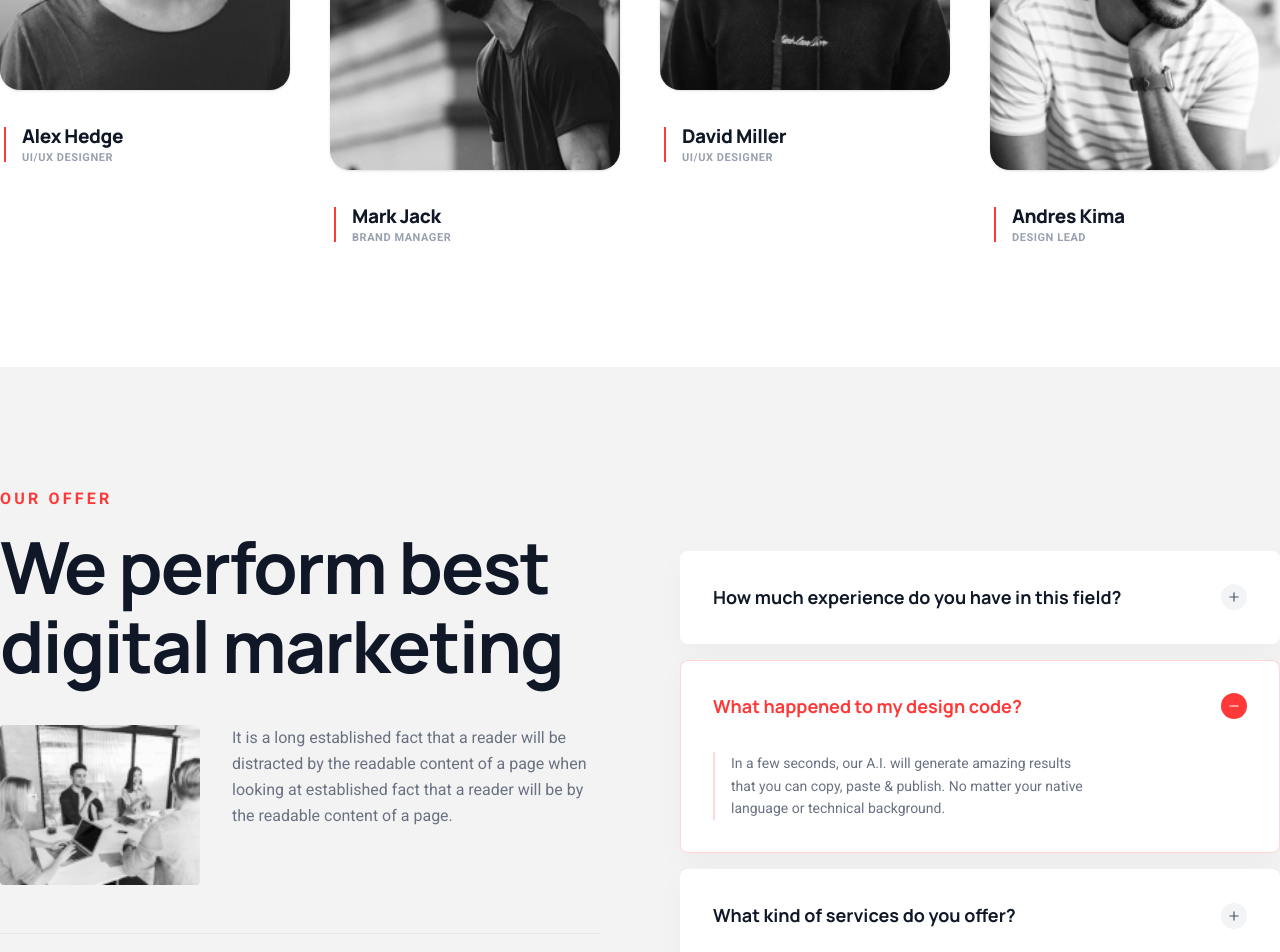
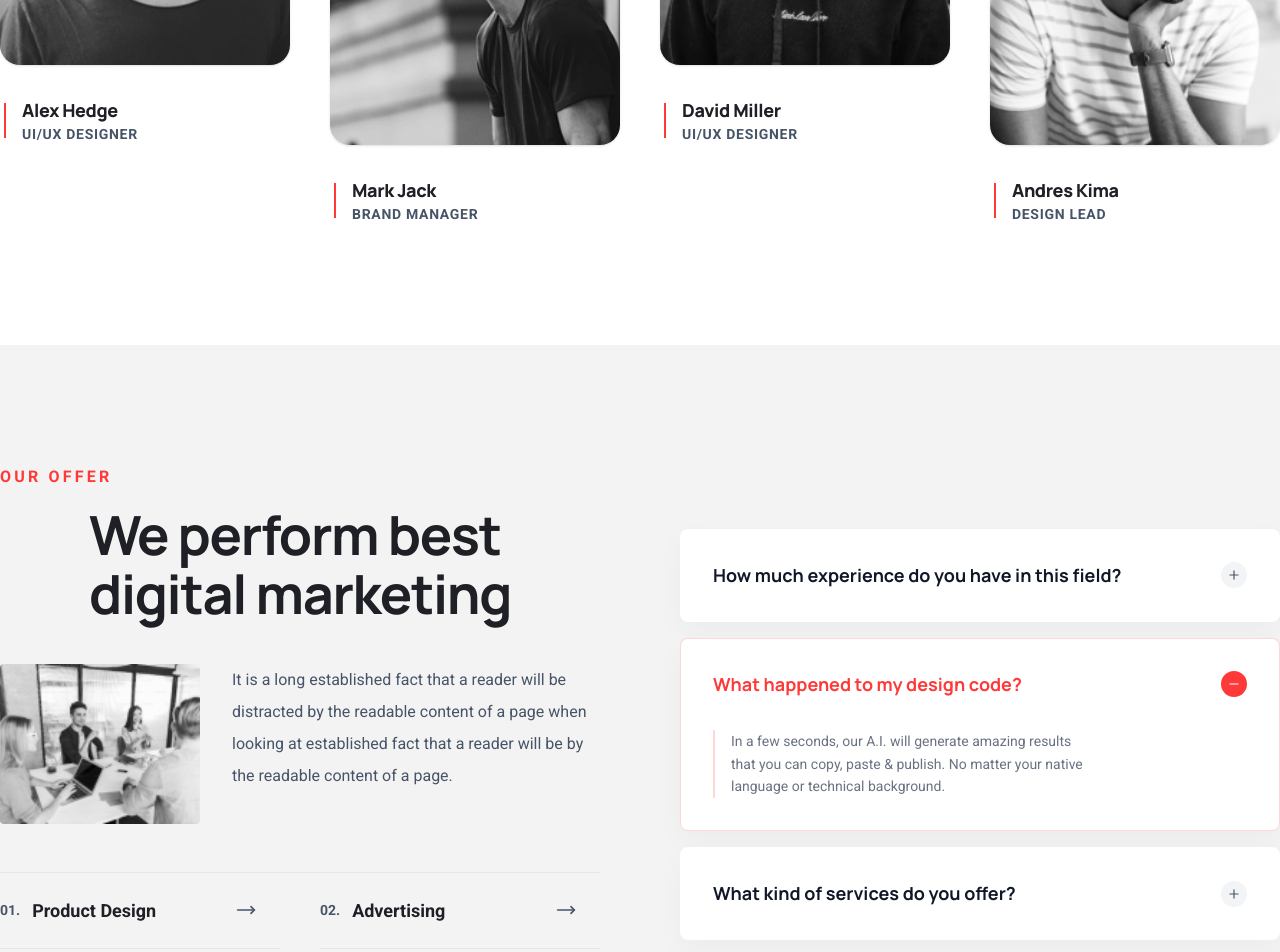
Before and after one commit to mahmudulkarim420/biliard-frontend, a React (Vite) app: page / in a window 1280 px wide. Shown: the part 7280-8232 px from the top of the page. Built offline with nearby package versions, Linux system fonts and the light colour scheme.

Commit message:
modified:   src/pages/HomePage/Sections/MarketingSection.tsx         modified:   src/pages/HomePage/Sections/Team.tsx

```diff
--- a/src/pages/HomePage/Sections/MarketingSection.tsx
+++ b/src/pages/HomePage/Sections/MarketingSection.tsx
@@ -65,7 +65,7 @@ const MarketingSection = () => {
             OUR OFFER
           </span>
 
-          <h2 className="text-[36px] md:text-5xl lg:text-6xl xl:text-[72px] 2xl:text-[80px] font-bold text-gray-900 leading-[1.1] mb-8 md:mb-10 tracking-tight">
+          <h2 className="max-w-[200px] text-[20px] md:max-w-[300px] md:text-[30px] lg:max-w-[400px] lg:text-[40px] xl:max-w-[510px] xl:text-[54px] mx-auto font-bold text-title leading-[1.1] mb-8 md:mb-10 tracking-tight">
             We perform best <br className="hidden xl:block" /> digital marketing
           </h2>
 
@@ -80,7 +80,7 @@ const MarketingSection = () => {
                 className="grayscale object-cover w-full h-40 md:h-32 xl:h-40"
               />
             </div>
-            <p className="text-gray-500 text-[14px] md:text-sm xl:text-[16px] leading-relaxed text-center md:text-left">
+            <p className="text-desc text-[14px] md:text-sm xl:text-[16px] leading-[2] text-center md:text-left">
               It is a long established fact that a reader will be distracted by the readable content of a page when looking at established fact that a reader will be by the readable content of a page.
             </p>
           </div>
@@ -97,12 +97,12 @@ const MarketingSection = () => {
                 className="flex items-center justify-between py-5 xl:py-6 pr-6 border-b border-gray-200 group cursor-pointer"
               >
                 <div className="flex items-center gap-3">
-                  <span className="text-[12px] xl:text-[14px] font-bold text-gray-400">{service.id}.</span>
-                  <span className="text-[15px] xl:text-[18px] font-bold text-gray-900 group-hover:text-brand transition-colors">
+                  <span className="text-[12px] xl:text-[14px] font-bold text-desc">{service.id}.</span>
+                  <span className="text-[15px] xl:text-[18px] font-bold text-title group-hover:text-brand transition-colors">
                     {service.title}
                   </span>
                 </div>
-                <MoveRight className="w-4 h-4 xl:w-5 xl:h-5 text-gray-400 group-hover:text-brand group-hover:translate-x-1 transition-all" />
+                <MoveRight className="w-4 h-4 xl:w-5 xl:h-5 text-desc group-hover:text-brand group-hover:translate-x-1 transition-all" />
               </motion.div>
             ))}
           </div>
--- a/src/pages/HomePage/Sections/Team.tsx
+++ b/src/pages/HomePage/Sections/Team.tsx
@@ -36,7 +36,7 @@ const Team = () => {
           <p className="mb-4 text-[11px] md:text-[12px] xl:text-[14px] font-bold uppercase tracking-[0.2em] text-brand">
             OUR TEAM
           </p>
-          <h2 className="text-[36px] md:text-5xl lg:text-[56px] xl:text-[64px] 2xl:text-[72px] font-bold leading-tight text-gray-900 tracking-tight">
+          <h2 className="max-w-[200px] text-[20px] md:max-w-[300px] md:text-[30px] lg:max-w-[400px] lg:text-[40px] xl:max-w-[510px] xl:text-[54px] mx-auto font-bold leading-tight text-title tracking-tight">
             Dedicated team
             <br className="hidden md:block" />
             members
@@ -82,10 +82,10 @@ const Team = () => {
               <div className="flex items-center gap-4 px-1">
                 <div className="h-8.75 w-0.5 shrink-0 bg-brand transition-all duration-500 ease-in-out group-hover:h-11.15 group-hover:w-1" />
                 <div className="flex flex-col justify-center">
-                  <h4 className="text-[19px] font-extrabold text-gray-900 transition-colors duration-300 group-hover:text-brand">
+                  <h4 className="text-[18px] font-extrabold text-title transition-colors duration-300 group-hover:text-brand">
                     {member.name}
                   </h4>
-                  <p className="text-[11px] font-bold uppercase tracking-wider text-gray-400">
+                  <p className="text-[14px] font-bold uppercase tracking-wider text-desc">
                     {member.role}
                   </p>
                 </div>
```
